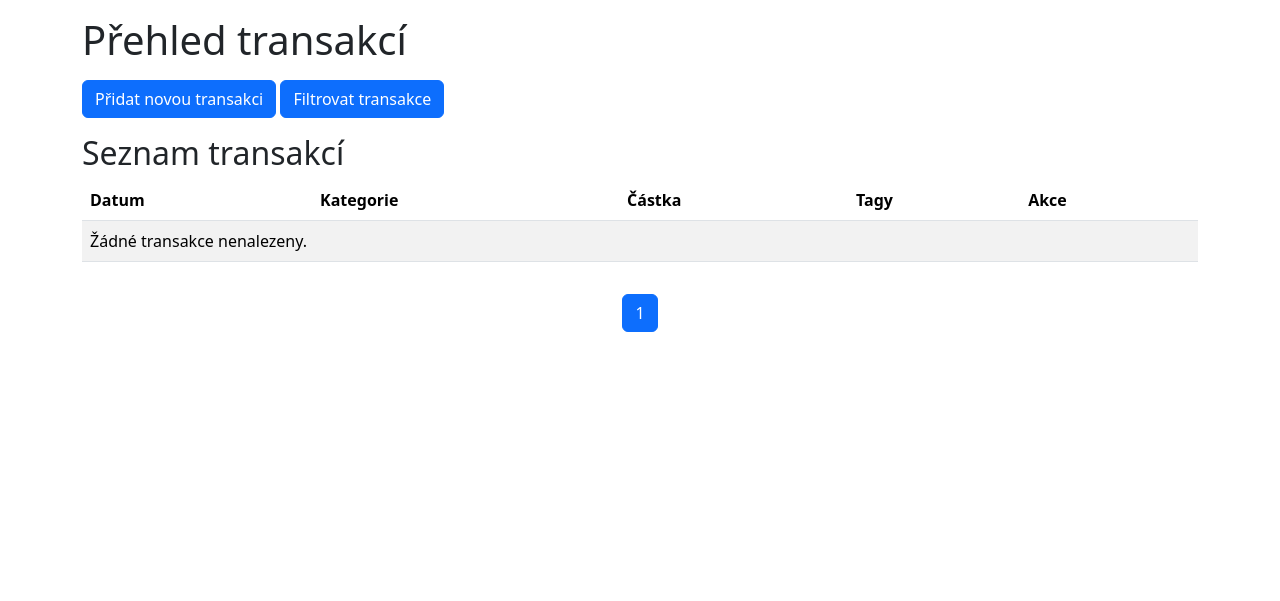
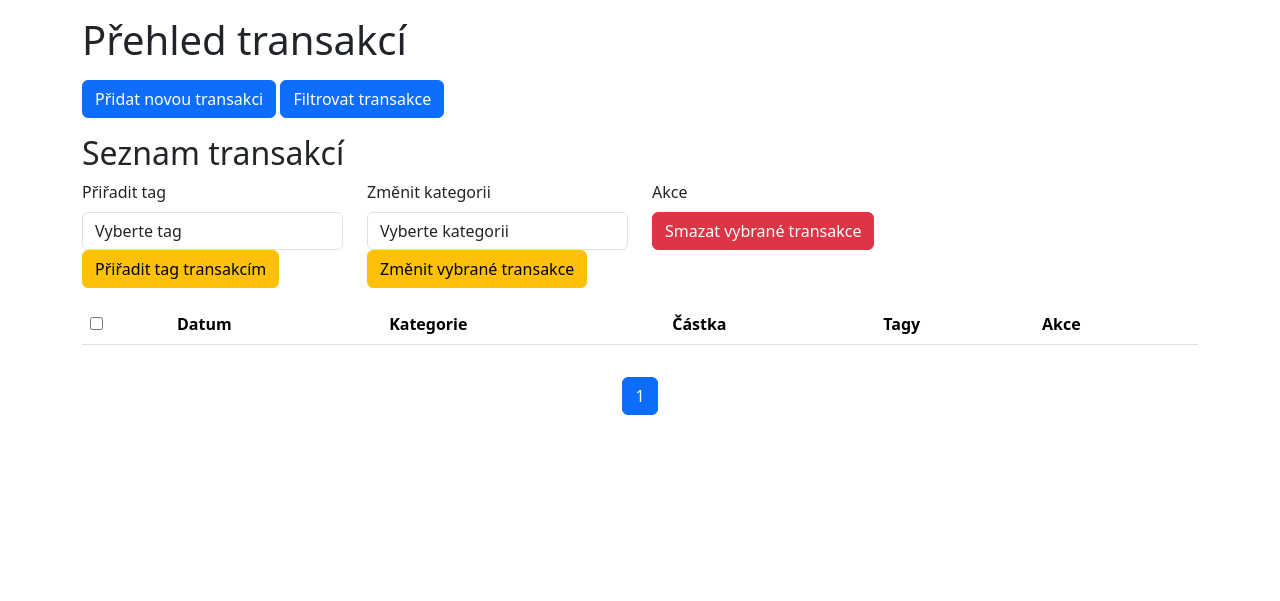
Before and after one commit to Hmyzaak/BudgetLog, a Django app: page /transactions/ in a window 1280 px wide. Shown: the part 68-669 px from the top of the page. Run offline with Django 4.2, Linux system fonts and the light colour scheme; a user stored in the database is signed in; data comes from the database, SQL or seed files in the repository; both versions use the stored data as it was after the commit; lists and menus that the app fills with data are empty; parts of the project's set-up code (start-up, migrations or seed data) failed here and were passed over; some libraries are stand-ins or nearby versions.

Commit message:
Hromadné akce pro transakce
Signed-off-by: JaVoJ <davias@email.cz>

```diff
--- a/budgetlog/templates/budgetlog/transaction_list.html
+++ b/budgetlog/templates/budgetlog/transaction_list.html
@@ -105,10 +105,41 @@
 </div>
 
 <h2>Seznam transakcí</h2>
+<!-- Formulář pro hromadnou úpravu transakcí -->
+<form id="bulk-action-form" method="post" action="{% url 'bulk-transaction-action' %}">
+    {% csrf_token %}
+    <div class="row mb-3">
+        <div class="col-md-3">
+            <label for="id_bulk_tag" class="form-label">Přiřadit tag</label>
+            <select name="bulk_tag" id="id_bulk_tag" class="form-control">
+                <option value="">Vyberte tag</option>
+                {% for tag in all_tags %}
+                    <option value="{{ tag.id }}">{{ tag.name }}</option>
+                {% endfor %}
+            </select>
+            <button type="submit" name="action" value="assign_tag" class="btn btn-warning">Přiřadit tag transakcím</button>
+        </div>
+        <div class="col-md-3">
+            <label for="id_bulk_category" class="form-label">Změnit kategorii</label>
+            <select name="bulk_category" id="id_bulk_category" class="form-control">
+                <option value="">Vyberte kategorii</option>
+                {% for category in all_categories %}
+                    <option value="{{ category.id }}">{{ category.name }}</option>
+                {% endfor %}
+            </select>
+            <button type="submit" name="action" value="change_category" class="btn btn-warning">Změnit vybrané transakce</button>
+        </div>
+        <div class="col-md-3">
+            <label for="id_bulk_delete" class="form-label">Akce</label>
+            <button type="submit" name="action" value="delete" class="btn btn-danger">Smazat vybrané transakce</button>
+        </div>
+    </div>
+
     <div class="table-responsive">
         <table class="table table-striped table-hover">
             <thead>
                 <tr>
+                    <th><input type="checkbox" id="select-all"></th>
                     <th>Datum</th>
                     <th>Kategorie</th>
                     <th>Částka</th>
@@ -118,7 +149,8 @@
             </thead>
             <tbody>
                 {% for transaction in transactions %}
-                <tr class="clickable-row" data-href="{% url 'transaction-detail' transaction.id %}">
+                    <tr>
+                        <td><input type="checkbox" name="selected_transactions" value="{{ transaction.id }}" class="transaction-checkbox"></td>
                         <td>{{ transaction.datestamp|date:"d-m-Y" }}</td>
                         <td>{{ transaction.category.name }}</td>
                         <td>
@@ -130,9 +162,7 @@
                         </td>
                         <td>
                             {% for tag in transaction.tags.all %}
-                            <span class="badge" style="background-color: {{ tag.color }};">
-                                {{ tag.name }}
-                            </span>
+                                <span class="badge" style="background-color: {{ tag.color }};">{{ tag.name }}</span>
                             {% empty %}
                                 <span class="text-muted">Bez tagů</span>
                             {% endfor %}
@@ -140,16 +170,14 @@
                         <td>
                             <a href="{% url 'transaction-edit' transaction.id %}" class="btn btn-secondary btn-sm">Upravit</a>
                             <a href="{% url 'transaction-delete' transaction.id %}" class="btn btn-danger btn-sm">Smazat</a>
+                            <a href="{% url 'transaction-detail' transaction.id %}" class="btn btn-secondary btn-sm">Detail</a>
                         </td>
-                </tr>
-            {% empty %}
-                <tr>
-                    <td colspan="5">Žádné transakce nenalezeny.</td>
                     </tr>
                 {% endfor %}
             </tbody>
         </table>
     </div>
+</form>
 
 <!-- Stránkování -->
 <nav aria-label="Page navigation" class="mt-3">
@@ -186,4 +214,14 @@
     </ul>
 </nav>
 
+<script>
+    // Zaškrtnutí/odškrtnutí všech checkboxů při kliknutí na checkbox v hlavičce
+    document.getElementById('select-all').addEventListener('click', function() {
+        const checkboxes = document.querySelectorAll('.transaction-checkbox');
+        checkboxes.forEach(function(checkbox) {
+            checkbox.checked = document.getElementById('select-all').checked;
+        });
+    });
+</script>
+
 {% endblock %}
--- a/budgetlog/urls.py
+++ b/budgetlog/urls.py
@@ -1,7 +1,7 @@
 from django.urls import path
 from . import url_handlers
 from . import views
-from .views import ExportTransactionsCSVView
+from .views import ExportTransactionsCSVView, BulkTransactionActionView
 
 """
 Definujeme URL vzory pro všechny naše views.
@@ -22,6 +22,7 @@ urlpatterns = [
     path('transactions/delete/<int:pk>/', views.TransactionDeleteView.as_view(), name='transaction-delete'),
     path('transaction/<int:pk>/', views.TransactionDetailView.as_view(), name='transaction-detail'),
     path('transactions/export/', ExportTransactionsCSVView.as_view(), name='export-transactions-csv'),
+    path('transactions/bulk-action/', BulkTransactionActionView.as_view(), name='bulk-transaction-action'),
     # URL pro kategorie
     path('categories/', views.CategoryListView.as_view(), name='category-list'),
     path('categories/add/', views.CategoryCreateView.as_view(), name='category-add'),
--- a/budgetlog/views.py
+++ b/budgetlog/views.py
@@ -310,6 +310,9 @@ class TransactionListView(LoginRequiredMixin, BookContextMixin, TransactionSumma
                                          queryset=self.get_queryset(),
                                          book=self.get_current_book())
         context['filter'] = filterset
+        current_book = self.get_current_book()
+        context['all_tags'] = Tag.objects.filter(book=current_book)
+        context['all_categories'] = Category.objects.filter(book=current_book)
 
         filtered_qs = filterset.qs
         paginator = Paginator(filtered_qs, self.paginate_by)
@@ -671,3 +674,39 @@ class ExportTransactionsCSVView(LoginRequiredMixin, BookContextMixin, FilterView
         # Vrácení CSV výstupu ve správném kódování UTF-8
         response.write(output.getvalue().encode('utf-8-sig'))
         return response
+
+
+class BulkTransactionActionView(LoginRequiredMixin, BookContextMixin, View):
+    """Umožňuje provádět hromadné operace na vyfiltrovaných transakcích."""
+
+    def post(self, request, *args, **kwargs):
+        transaction_ids = request.POST.getlist('selected_transactions')
+        action = request.POST.get('action')
+        tag_id = request.POST.get('bulk_tag')
+        category_id = request.POST.get('bulk_category')
+
+        if not transaction_ids:
+            messages.error(request, "Nevybrali jste žádné transakce.")
+            return redirect('transaction-list')
+
+        transactions = Transaction.objects.filter(id__in=transaction_ids, book=self.get_current_book())
+
+        # Přiřazení tagu
+        if action == 'assign_tag' and tag_id:
+            tag = get_object_or_404(Tag, id=tag_id)
+            for transaction in transactions:
+                transaction.tags.add(tag)
+            messages.success(request, "Tag byl přiřazen k vybraným transakcím.")
+
+        # Změna kategorie
+        elif action == 'change_category' and category_id:
+            category = get_object_or_404(Category, id=category_id)
+            transactions.update(category=category)
+            messages.success(request, "Kategorie byla změněna u vybraných transakcí.")
+
+        # Smazání transakcí
+        elif action == 'delete':
+            transactions.delete()
+            messages.success(request, "Vybrané transakce byly smazány.")
+
+        return redirect('transaction-list')
```
Also changed, not shown: db.sqlite3. Lines whose indentation alone changed are shown as unchanged.
